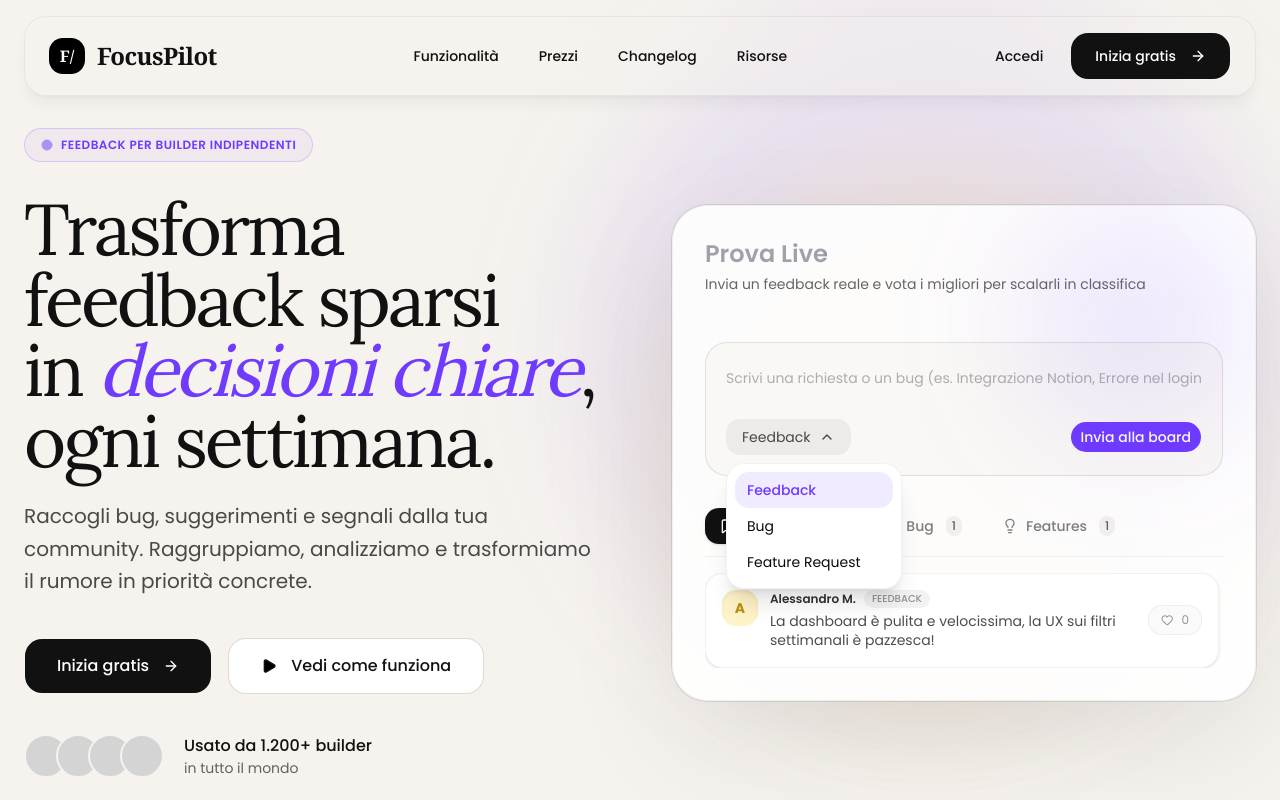
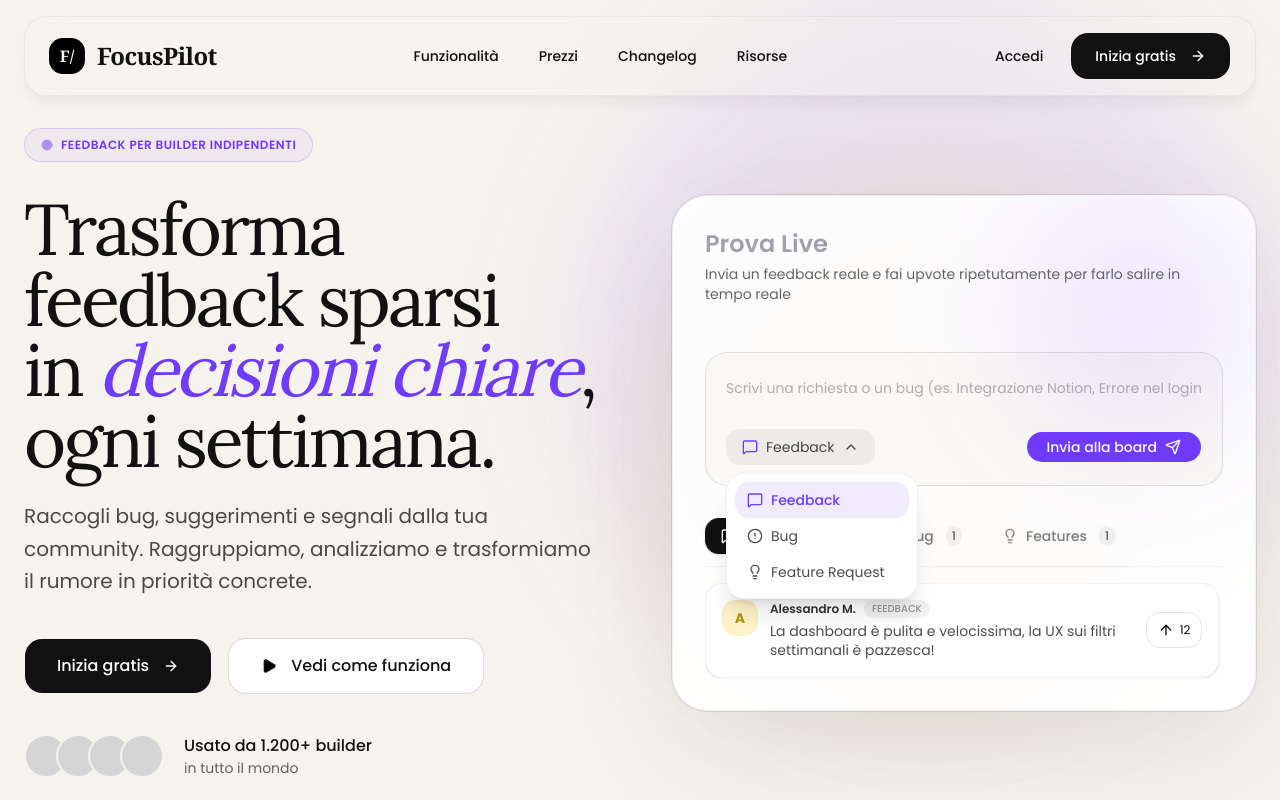
Before and after one commit to hodos-board/landing, a Next.js app: page / in a window 1280 px wide. Both pictures are taken after a click on the button "Feedback". Shown: the top 800 px of the page. Built offline with nearby package versions, Linux system fonts and the light colour scheme.

Commit message:
Update InteractiveDemo.tsx

```diff
--- a/components/InteractiveDemo.tsx
+++ b/components/InteractiveDemo.tsx
@@ -6,7 +6,8 @@
   AlertCircle,
   Lightbulb,
   ChevronDown,
-  Heart,
+  ArrowUp,
+  Send,
 } from "lucide-react";
 import { Button } from "@/components/ui/button";
 import { Card } from "@/components/ui/card";
@@ -20,12 +21,11 @@
   text: string;
   type: CommentType;
   author: string;
-  likes: number;
-  hasLiked: boolean;
+  likes: number; // Utilizzato come contatore di upvote fisici
+  hasLiked: boolean; // Indica se è stato premuto almeno una volta per lo stato attivo visivo
   avatarBg: string;
 }
 
-// Lista di nomi casuali per simulare utenti reali
 const RANDOM_NAMES = [
   "Alessandro M.",
   "Elena R.",
@@ -39,7 +39,6 @@
   "Alice P.",
 ];
 
-// Palette di colori pastello per gli avatar degli utenti
 const AVATAR_COLORS = [
   "bg-[#6F3BFF]/20 text-[#6F3BFF]",
   "bg-[#FFD84D]/30 text-[#b59210]",
@@ -54,14 +53,13 @@
   const [isDropdownOpen, setIsDropdownOpen] = useState(false);
   const [activeTab, setActiveTab] = useState<CommentType>("feedback");
 
-  // Lista iniziale dei commenti ordinati per Like
   const [comments, setComments] = useState<CommentItem[]>([
     {
       id: "1",
       text: "L'app crasha quando provo a esportare un CSV su mobile (Safari iOS).",
       type: "bug",
       author: "Matteo B.",
-      likes: 0,
+      likes: 24,
       hasLiked: false,
       avatarBg: "bg-[#6F3BFF]/20 text-[#6F3BFF]",
     },
@@ -70,7 +68,7 @@
       text: "Sarebbe fantastico avere un'integrazione diretta con Slack o Discord per i digest.",
       type: "feature",
       author: "Elena R.",
-      likes: 0,
+      likes: 18,
       hasLiked: false,
       avatarBg: "bg-[#00C26F]/20 text-[#00A55D]",
     },
@@ -79,18 +77,16 @@
       text: "La dashboard è pulita e velocissima, la UX sui filtri settimanali è pazzesca!",
       type: "feedback",
       author: "Alessandro M.",
-      likes: 0,
+      likes: 12,
       hasLiked: false,
       avatarBg: "bg-[#FFD84D]/30 text-[#b59210]",
     },
   ]);
 
-  // Funzione per inviare il feedback
   const handleSendFeedback = (e: React.FormEvent) => {
     e.preventDefault();
     if (!inputText.trim()) return;
 
-    // Seleziona autore e colore casuale
     const randomAuthor =
       RANDOM_NAMES[Math.floor(Math.random() * RANDOM_NAMES.length)];
     const randomColor =
@@ -101,8 +97,8 @@
       text: inputText,
       type: selectedType,
       author: randomAuthor,
-      likes: 0, // Parte da 0 like
-      hasLiked: false,
+      likes: 1, // Parte direttamente con 1 upvote automatico del creatore
+      hasLiked: true,
       avatarBg: randomColor,
     };
 
@@ -111,15 +107,15 @@
     setInputText("");
   };
 
-  // Funzione per gestire il Toggle del Like
-  const handleLike = (id: string) => {
+  // Funzione cumulativa: permette upvote infiniti incrementando sempre di +1
+  const handleUpvote = (id: string) => {
     setComments((prevComments) =>
       prevComments.map((comment) => {
         if (comment.id === id) {
           return {
             ...comment,
-            likes: comment.hasLiked ? comment.likes - 1 : comment.likes + 1,
-            hasLiked: !comment.hasLiked,
+            likes: comment.likes + 1,
+            hasLiked: true, // Resta attivo/colorato dal primo click in poi
           };
         }
         return comment;
@@ -127,7 +123,6 @@
     );
   };
 
-  // Filtra e ordina i commenti per Like decrescenti
   const filteredAndSortedComments = comments
     .filter((c) => c.type === activeTab)
     .sort((a, b) => b.likes - a.likes);
@@ -145,7 +140,8 @@
             Prova Live
           </TextShimmer>
           <p className="mt-1 font-poppins text-sm text-black/60">
-            Invia un feedback reale e vota i migliori per scalarli in classifica
+            Invia un feedback reale e fai upvote ripetutamente per farlo salire
+            in tempo reale
           </p>
         </div>
       </div>
@@ -171,6 +167,15 @@
                 onClick={() => setIsDropdownOpen(!isDropdownOpen)}
                 className="flex items-center gap-2 rounded-xl bg-black/5 px-4 py-2 font-poppins text-sm text-black/70 transition hover:bg-black/10"
               >
+                {selectedType === "feedback" && (
+                  <MessageSquare className="h-4 w-4 text-[#6F3BFF]" />
+                )}
+                {selectedType === "bug" && (
+                  <AlertCircle className="h-4 w-4 text-[#6F3BFF]" />
+                )}
+                {selectedType === "feature" && (
+                  <Lightbulb className="h-4 w-4 text-[#6F3BFF]" />
+                )}
                 <span className="capitalize">
                   {selectedType === "feature"
                     ? "Feature Request"
@@ -182,7 +187,7 @@
               </button>
 
               {isDropdownOpen && (
-                <div className="absolute left-0 mt-2 z-20 w-44 rounded-2xl border border-black/5 bg-white p-2 shadow-xl animate-fade-in font-poppins text-sm">
+                <div className="absolute left-0 mt-2 z-20 w-48 rounded-2xl border border-black/5 bg-white p-2 shadow-xl animate-in fade-in slide-in-from-top-1 duration-200 font-poppins text-sm">
                   {(["feedback", "bug", "feature"] as CommentType[]).map(
                     (type) => (
                       <button
@@ -192,13 +197,24 @@
                           setSelectedType(type);
                           setIsDropdownOpen(false);
                         }}
-                        className={`w-full rounded-xl px-3 py-2 text-left capitalize transition ${
+                        className={`flex items-center gap-2 w-full rounded-xl px-3 py-2 text-left capitalize transition ${
                           selectedType === type
                             ? "bg-[#6F3BFF]/10 text-[#6F3BFF] font-medium"
-                            : "hover:bg-black/5"
+                            : "hover:bg-black/5 text-black/70"
                         }`}
                       >
-                        {type === "feature" ? "Feature Request" : type}
+                        {type === "feedback" && (
+                          <MessageSquare className="h-4 w-4 shrink-0" />
+                        )}
+                        {type === "bug" && (
+                          <AlertCircle className="h-4 w-4 shrink-0" />
+                        )}
+                        {type === "feature" && (
+                          <Lightbulb className="h-4 w-4 shrink-0" />
+                        )}
+                        <span>
+                          {type === "feature" ? "Feature Request" : type}
+                        </span>
                       </button>
                     ),
                   )}
@@ -208,9 +224,10 @@
 
             <Button
               type="submit"
-              className="rounded-2xl bg-[#6F3BFF] font-poppins hover:bg-[#5a2be0] text-white"
+              className="flex items-center gap-2 rounded-2xl bg-[#6F3BFF] font-poppins hover:bg-[#5a2be0] text-white px-5"
             >
-              Invia alla board
+              <span>Invia alla board</span>
+              <Send className="h-4 w-4" />
             </Button>
           </div>
         </form>
@@ -245,10 +262,10 @@
             ))}
           </div>
 
-          {/* Lista Ordinata Dinamicamente */}
-          <div className="mt-4 space-y-2 max-h-50  pr-1  overflow-y-scroll">
+          {/* Lista Ordinata per Upvote */}
+          <div className="mt-4 space-y-2 max-h-50 pr-1 overflow-y-auto">
             {filteredAndSortedComments.length === 0 ? (
-              <p className="font-poppins text-sm text-black/40 italic py-8 text-center">
+              <p className="font-poppins text-sm text-black/40 italic py-8 text-center animate-in fade-in duration-300">
                 Nessun elemento presente in questa categoria. Scrivi il primo
                 qui sopra!
               </p>
@@ -256,10 +273,9 @@
               filteredAndSortedComments.map((comment) => (
                 <div
                   key={comment.id}
-                  className="flex items-center justify-between gap-4 p-4 rounded-2xl bg-white border border-black/5 shadow-sm animate-scale-up transition-all duration-300"
+                  className="flex items-center justify-between gap-4 p-4 rounded-2xl bg-white border border-black/5 shadow-sm transition-all duration-300 animate-in fade-in slide-in-from-top-3 duration-300"
                 >
                   <div className="flex items-start gap-3">
-                    {/* Immagine utente / Avatar con iniziale */}
                     <div
                       className={`flex h-9 w-9 shrink-0 items-center justify-center rounded-xl font-poppins text-sm font-bold shadow-inner ${comment.avatarBg}`}
                     >
@@ -281,22 +297,15 @@
                     </div>
                   </div>
 
-                  {/* Componente Like Interattivo */}
+                  {/* PULSANTE UPVOTE INTERATTIVO MULTI-CLICK */}
                   <button
                     type="button"
-                    onClick={() => handleLike(comment.id)}
-                    className={`flex flex-col sm:flex-row items-center gap-1 sm:gap-2 rounded-xl px-3 py-1.5 border transition active:scale-95 min-w-[54px] justify-center
-                      ${
-                        comment.hasLiked
-                          ? "border-red-100 bg-red-50 text-red-500 font-semibold"
-                          : "border-black/5 bg-black/[0.02] text-black/40 hover:text-red-500 hover:bg-red-50/50"
-                      }
-                    `}
+                    onClick={() => handleUpvote(comment.id)}
+                    className="flex flex-row items-center gap-1.5 rounded-xl px-3 h-9 border transition-all duration-200 w-14 justify-center select-none shrink-0
+                      active:scale-95 active:bg-[#6F3BFF]/5 group"
                   >
-                    <Heart
-                      className={`h-4 w-4 transition-transform duration-200 ${comment.hasLiked ? "fill-red-500 scale-110" : ""}`}
-                    />
-                    <span className="font-poppins text-xs">
+                    <ArrowUp className="h-4 w-4 shrink-0 transition-transform duration-200 " />
+                    <span className="font-poppins text-xs tabular-nums leading-none">
                       {comment.likes}
                     </span>
                   </button>
```
